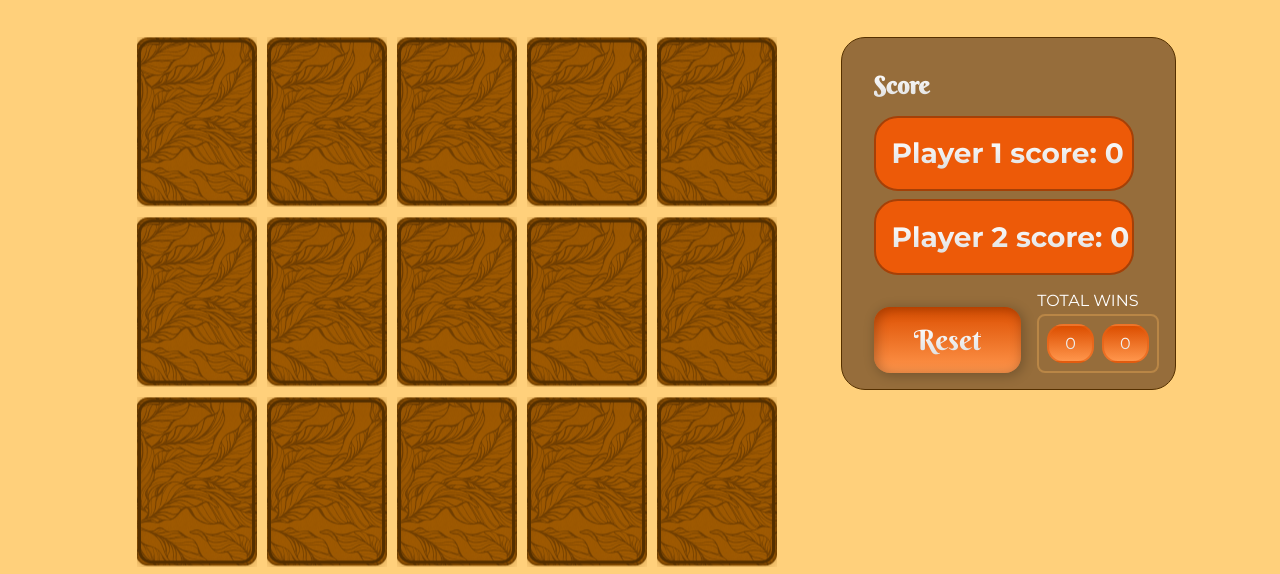
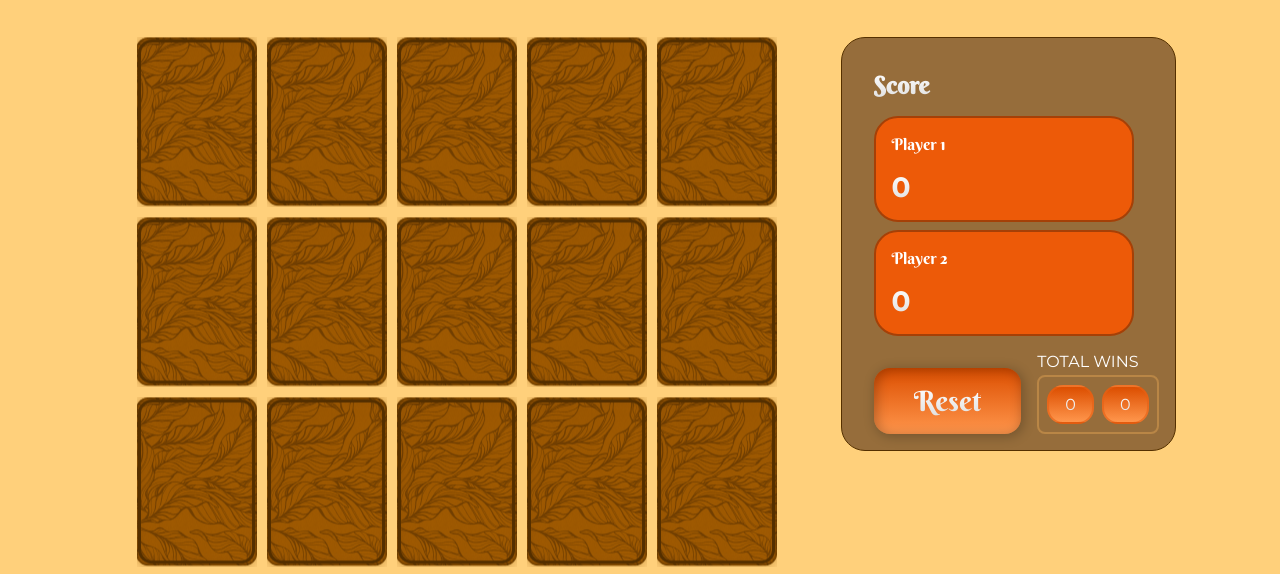
Before and after one commit to kuykndll/WP_U2_L13, a plain HTML site: page index.html in a window 1280 px wide. Shown: the part 186-760 px from the top of the page. Drawn offline with Linux system fonts and the light colour scheme; a web font is replaced by a local one.

Commit message:
Changed score boxes

```diff
--- a/index.css
+++ b/index.css
@@ -54,8 +54,10 @@ p{
     border: 2px solid #A54007;
     border-radius: 1.5rem;
     padding-left: 1rem;
+    padding-bottom: 1rem;
     justify-self: center;
     margin-left: 1rem;
+    gap: 0.1rem;
 }
 
 .score_box>h1{
@@ -66,6 +68,12 @@ p{
     color: transparent;
     background-image: linear-gradient(to bottom, #FFFFFF, #DFDFDF);
     background-clip: text;
+    margin: 0;
+}
+
+.score_box>p{
+    font-family: "Berkshire Swash";
+    color: white;
 }
 
 .reset_button{
@@ -348,11 +356,3 @@ p{
     transform: scale(0.9);
     background-image: linear-gradient(to bottom, #f63e41, #b50104);
 }
-
-#click_blocker{
-    width: 100%;
-    height: 100%;
-    opacity: 0;
-    position: fixed;
-    z-index: -2; /* set to 1 or more */
-}
--- a/index.html
+++ b/index.html
@@ -18,7 +18,6 @@
     </head>
 
     <body>
-        <div id="click_blocker"></div>
         <div id="header">
             <a class="header_link" href="pages/rules/rules.html">Rules</a>
             <h1 id="title">Saving Thanksgiving (WIP)</h1>
@@ -34,10 +33,12 @@
                 <div id="score">
                     <h1>Score</h1>
                     <div class="score_box" >
-                        <h1 id = "player_1_score">Player 1 score: 0</h1>
+                        <p>Player 1</p>
+                        <h1 id="player_1_score">0</h1>
                     </div>
                     <div class="score_box" style="margin-top: .5rem;">
-                        <h1 id = "player_2_score">Player 2 score: 0</h1>
+                        <p>Player 2</p>
+                        <h1 id="player_2_score">0</h1>
                     </div>
                     <div id="score_bottom">
                         <button class="reset_button" onclick = resetButton()>
```
